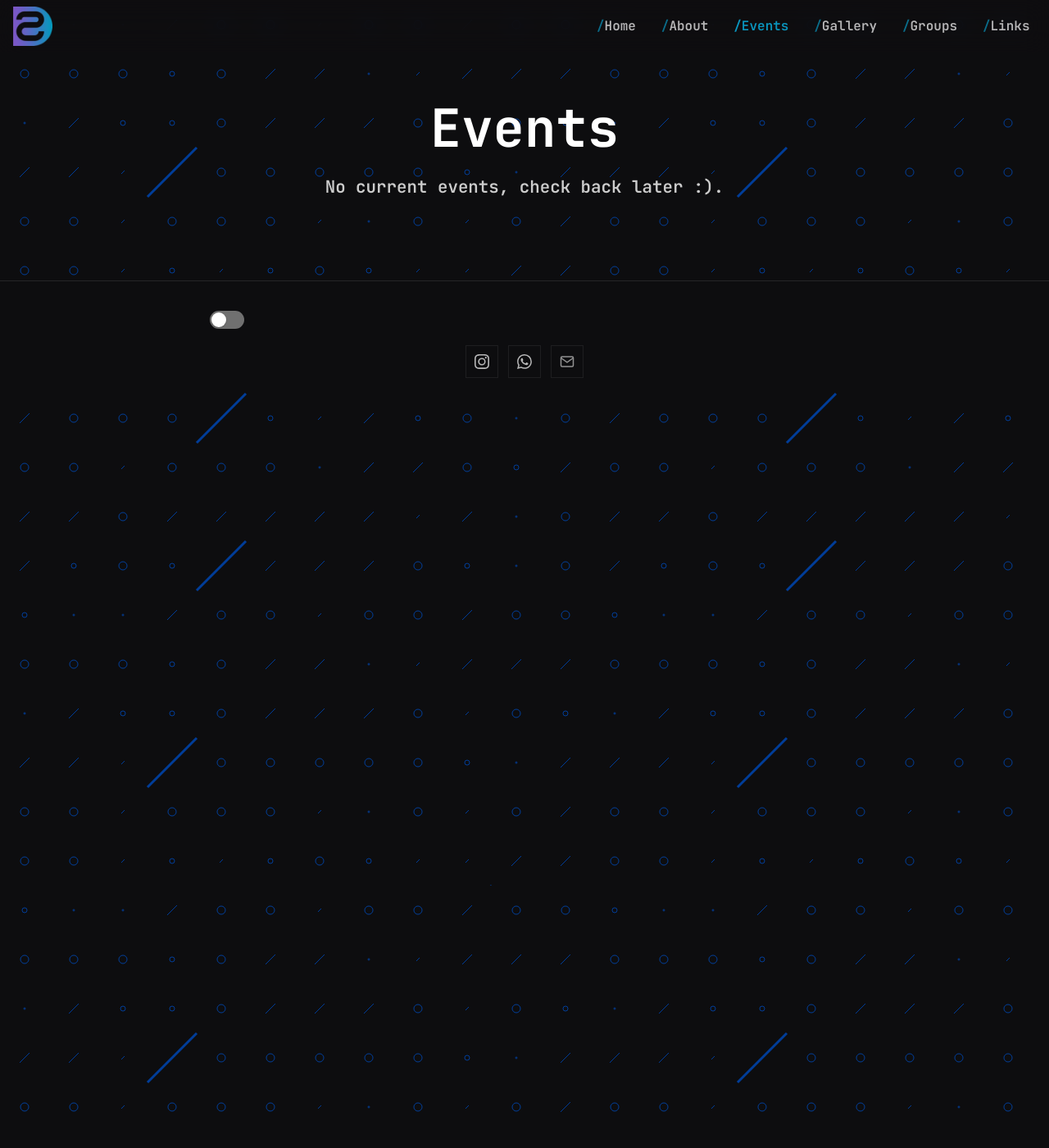
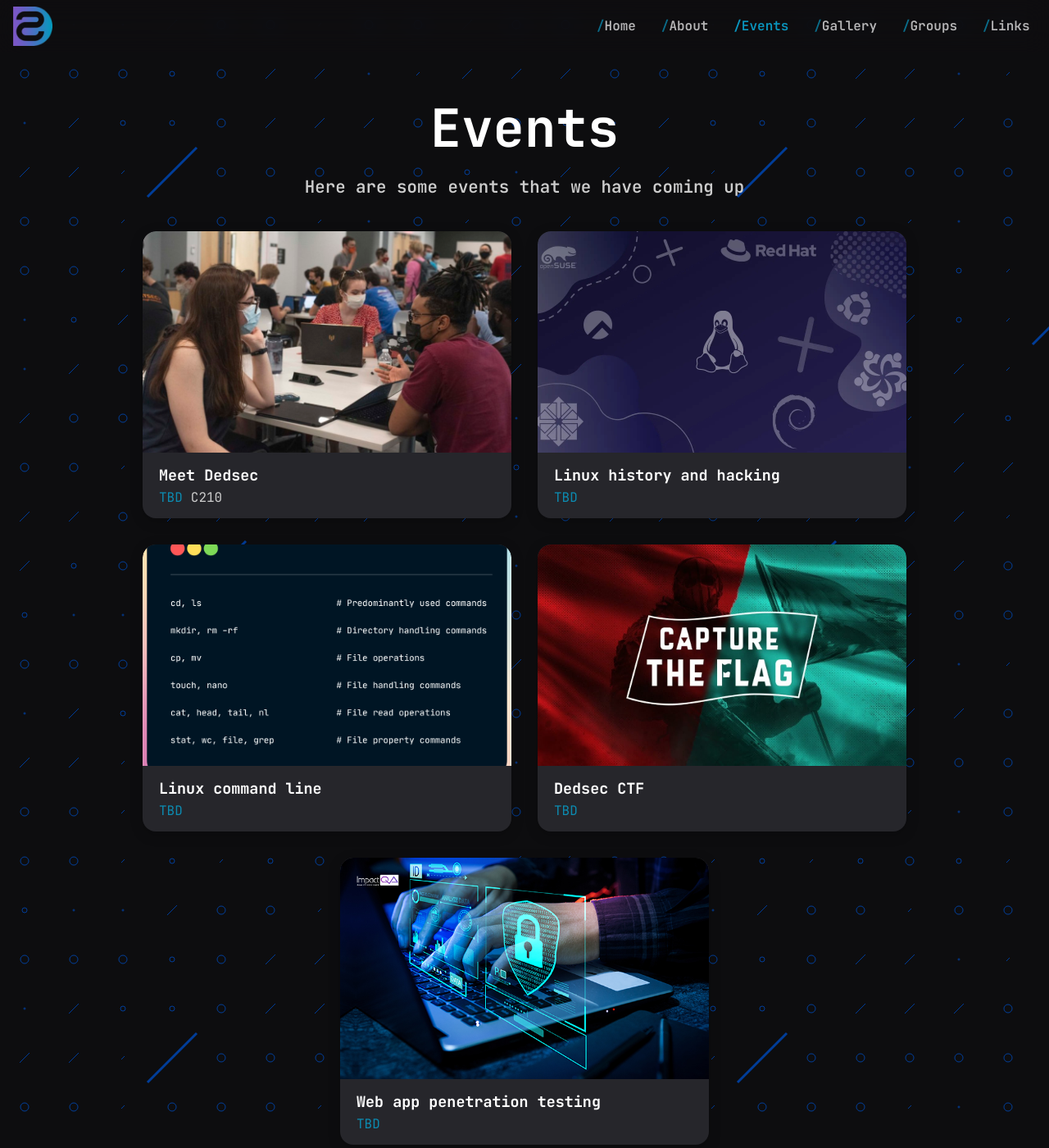
Before and after one commit to DEDSEC-CLUB/DEDSECRIT, a Jekyll site: the page built from pages/events.html, in a window 1280 px wide and 1400 px high. Shown: the whole window at 82% size. Built offline with Jekyll 4.4.1, drawn with Linux system fonts in a browser that asks for light colours; nearby versions of some CDN libraries.

Commit message:
updated about and events

```diff
--- a/_data/events.yml
+++ b/_data/events.yml
@@ -1,11 +1,35 @@
 sections:
   - title: Events
-    description: No current events, check back later :).
-    # description: Here are some events that we have coming up
+    # description: No current events, check back later :).
+    description: Here are some events that we have coming up
 
-    # events:
-      # - title: ISTS
-      #   date: March 3-5th 2023
-      #   location: (Invite Only) Rochester, NY
-      #   image: "assets/images/ists2022.JPG"
-      #   url: https://ists.io/
+    events:
+      - title: Meet Dedsec
+        date: TBD
+        location: C210
+        image: "assets/images/slideshow/image4.jpeg"
+        # url: https://ists.io/
+
+      - title: Linux history and hacking
+        date: TBD
+        location:
+        image: "assets/images/linuxhistory.jpg"
+        # url: https://ists.io/
+
+      - title: Linux command line
+        date: TBD
+        location:
+        image: "assets/images/linuxcommandline.png"
+        # url: https://ists.io/
+
+      - title: Dedsec CTF
+        date: TBD
+        location:
+        image: "assets/images/ctf.jpg"
+        # url: https://ists.io/
+
+      - title: Web app penetration testing
+        date: TBD
+        location:
+        image: "assets/images/pentest.jpg"
+        # url: https://ists.io/
```
Also changed, not shown: _data/about.yml (+10 -10 lines), assets/images/ctf.jpg (added), assets/images/linuxcommandline.png (added), assets/images/linuxhistory.jpg (added), assets/images/pentest.jpg (added).
